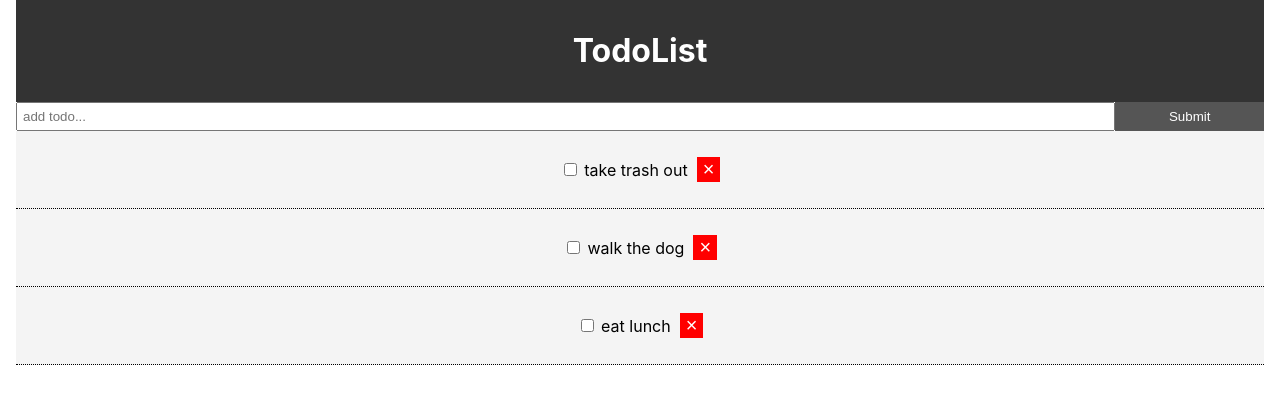
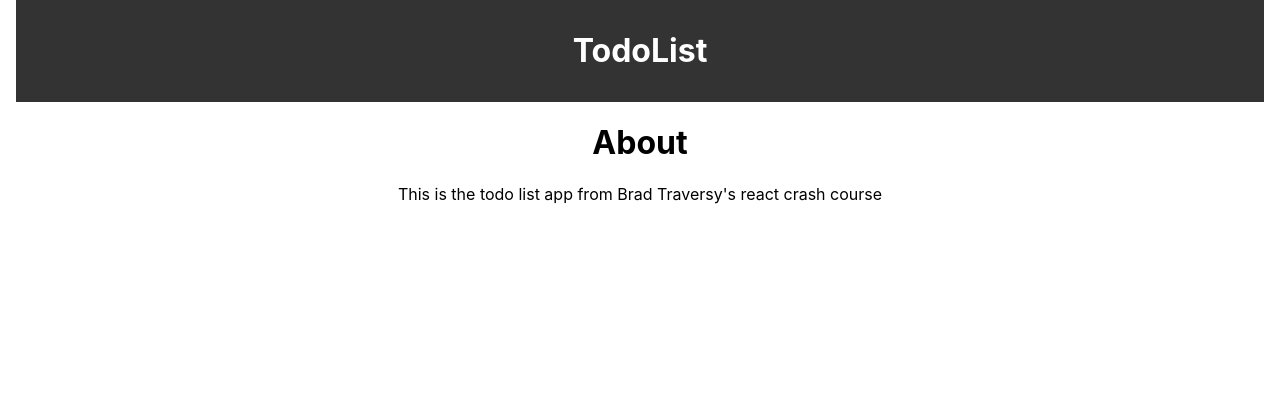
Before and after one commit to dgloriaweb/react_crash_todo_16_13_1, a React (Create React App) app: page /about in a window 1280 px wide. Shown: the top 404 px of the page. Built offline with nearby package versions, Linux system fonts and the light colour scheme.

Commit message:
added routing example: about page

```diff
--- a/package.json
+++ b/package.json
@@ -8,7 +8,9 @@
     "@testing-library/user-event": "^7.2.1",
     "react": "^16.13.1",
     "react-dom": "^16.13.1",
-    "react-scripts": "3.4.1"
+    "react-router-dom": "^5.1.2",
+    "react-scripts": "3.4.1",
+    "uuid": "^7.0.3"
   },
   "scripts": {
     "start": "react-scripts start",
--- a/src/App.js
+++ b/src/App.js
@@ -1,25 +1,29 @@
 import React, { Component } from 'react'
+import { BrowserRouter as Router, Route } from 'react-router-dom'
+
 import Header from './components/layout/Header'
 import './App.css'
 import Todos from './components/Todos'
 import AddTodo from './components/AddTodo'
+import { v4 as uuid } from 'uuid'
+import About from './components/pages/About'
 // import { render } from '@testing-library/react'
 
 class App extends Component {
   state = {
     todos: [
       {
-        id: 1,
+        id: uuid,
         title: 'take trash out',
         completed: false,
       },
       {
-        id: 2,
+        id: uuid,
         title: 'walk the dog',
         completed: false,
       },
       {
-        id: 3,
+        id: uuid,
         title: 'eat lunch',
         completed: false,
       },
@@ -42,29 +46,44 @@ class App extends Component {
   }
   addTodo = (title) => {
     const newTodo = {
-      id: 4,
+      id: uuid,
       title,
       completed: false,
     }
     this.setState({
-      todos:[...this.state.todos, newTodo]
+      todos: [...this.state.todos, newTodo],
     })
   }
 
   render() {
     // console.log(this.state.todos)
     return (
+      <Router>
         <div className='App'>
           <div className='container'>
             <Header />
-          <AddTodo addTodo={this.addTodo}/>
+            <Route
+              exact path='/'
+              render={(props) => (
+                <React.Fragment>
+                  <AddTodo addTodo={this.addTodo} />
                   <Todos
                     todos={this.state.todos}
                     markComplete={this.markComplete}
                     deleteTodoItem={this.deleteTodoItem}
                   />
+                </React.Fragment>
+              )}
+            ></Route>
+            <Route
+            path='/about'
+            component= {About}
+            >
+
+            </Route>
           </div>
         </div>
+      </Router>
     )
   }
 }
--- /dev/null
+++ b/src/components/pages/About.js
@@ -0,0 +1,10 @@
+import React from 'react'
+
+export default function About() {
+    return (
+        <React.Fragment>
+            <h1>About</h1>
+            <p>This is the todo list app from Brad Traversy's react crash course</p>
+        </React.Fragment>
+    )
+}
```
Also changed, not shown: 1 other file (tests, documents, lock files or other folders). Lines whose indentation alone changed are shown as unchanged.
